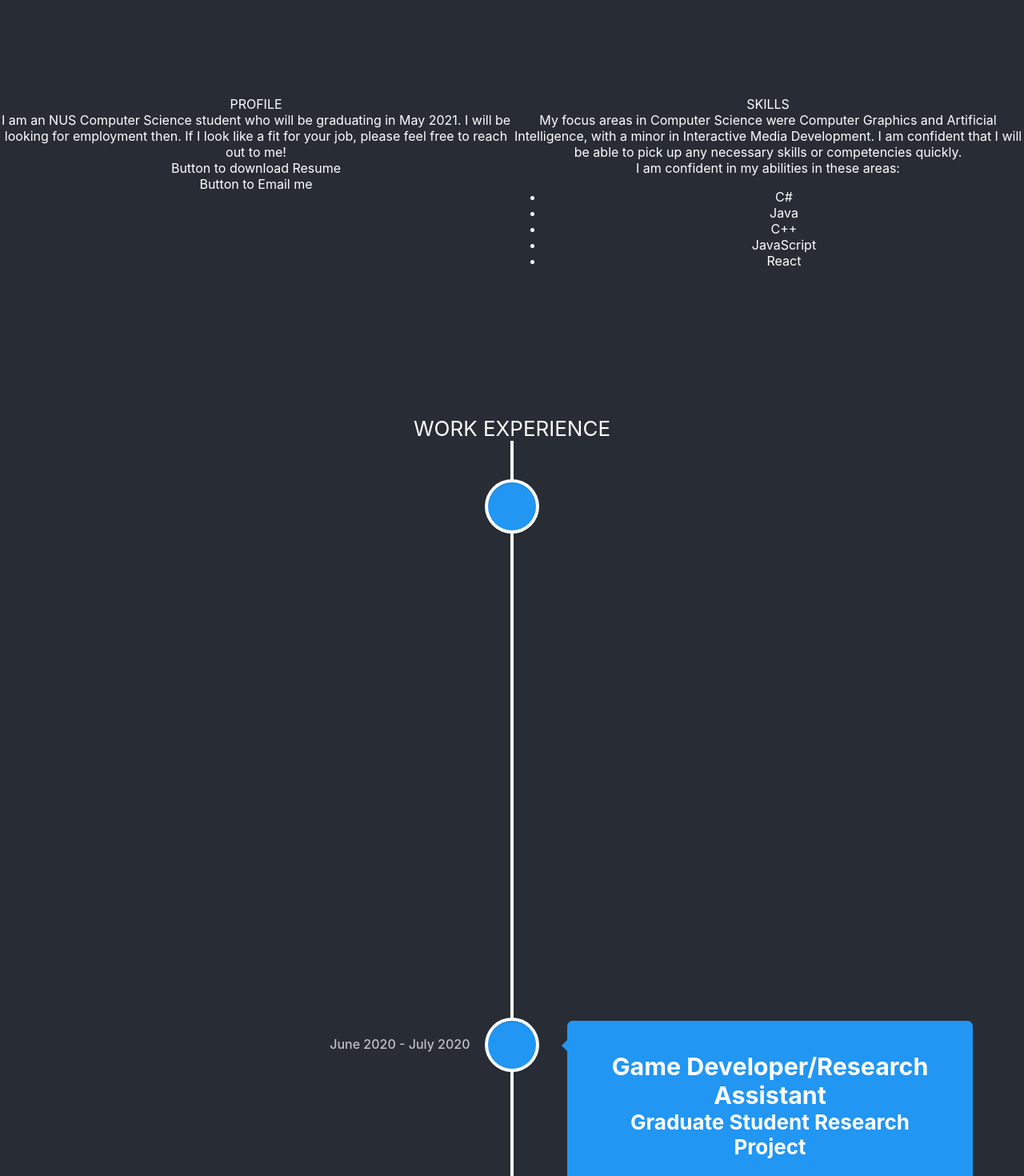
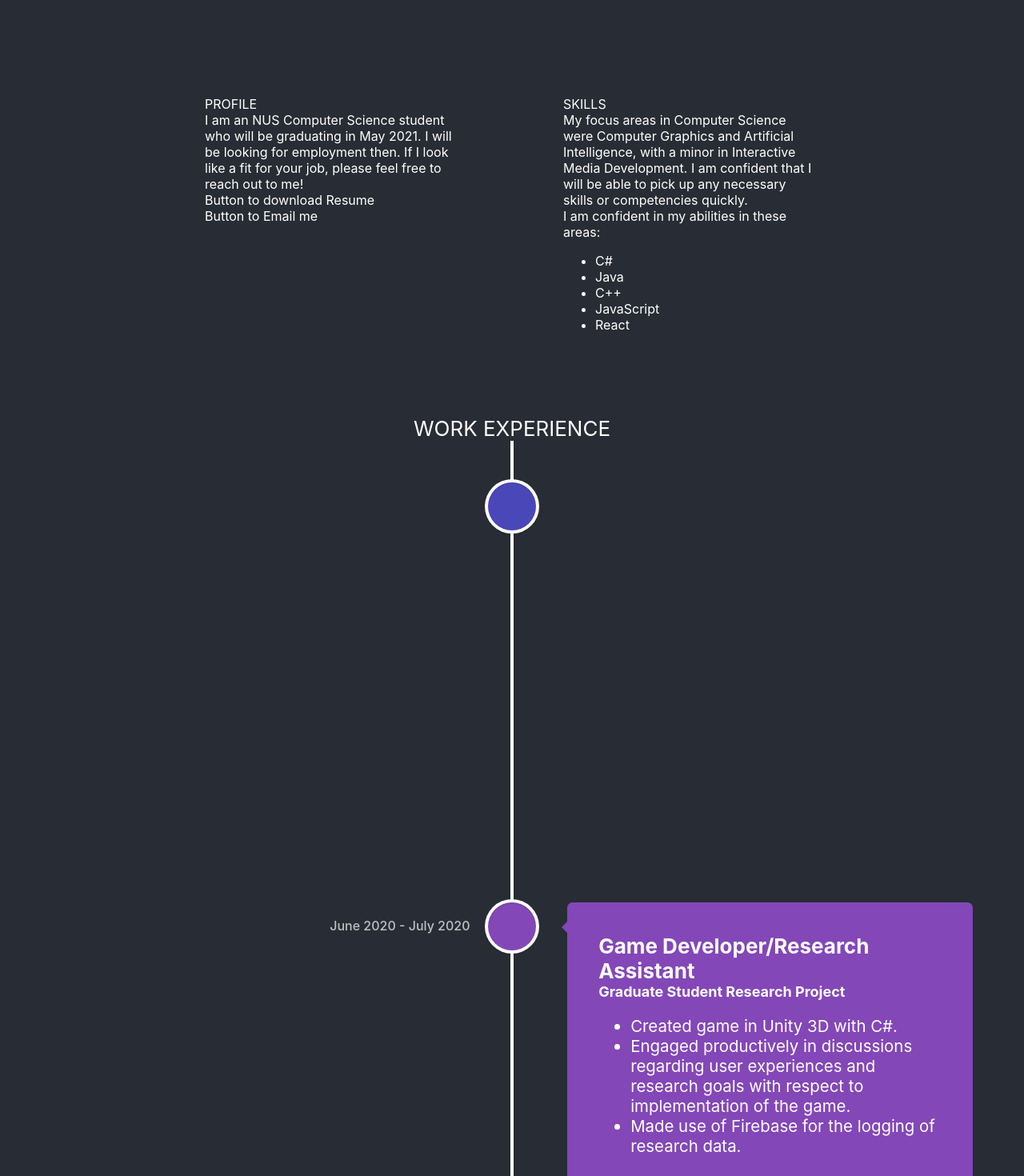
Before and after one commit to ChengGeng97/chenggeng97.github.io, a React (Create React App) app: page / in a window 1280 px wide. Shown: the part 280-1750 px from the top of the page at 80% size. Built offline with nearby package versions, Linux system fonts and the light colour scheme.

Commit message:
feat: Updated Work Experience section

```diff
--- a/src/App.css
+++ b/src/App.css
@@ -33,6 +33,7 @@
   justify-content: center;
   font-size: calc(10px + 2vmin);
   color: white;
+  text-align: left;
 }
 
 .ProfileSkills {
@@ -41,18 +42,39 @@
   color: white;
   display: flex;
   flex-direction: row;
+  padding-left: 15vw;
+  padding-right: 15vw;
+  text-align: left;
 }
 
 .ProfileSkillsColumn {
   float: left;
   flex: 1;
+  padding-left: 5vw;
+  padding-right: 5vw;
+}
+
+.Pain {
+  text-align: left;
+}
+
+.JobTitle {
+  margin: 0;
+  font-size: calc(10px + 2vh);
+}
+
+.JobPlace {
+  margin: 0;
+  font-size: calc(10px + 1vh);
+}
+
+.JobDescription {
+  font-size: calc(10px + 1.3vh);
 }
 
 .App-link {
   color: #61dafb;
 }
-
-
 
 @keyframes App-logo-spin {
   from {
--- a/src/WorkExperienceSection.js
+++ b/src/WorkExperienceSection.js
@@ -9,14 +9,14 @@ export function WorkExperienceSection() {
       <VerticalTimeline>
         <VerticalTimelineElement
           className="vertical-timeline-element--work"
-          contentStyle={{ background: 'rgb(33, 150, 243)', color: '#fff' }}
-          contentArrowStyle={{ borderRight: '7px solid  rgb(33, 150, 243)' }}
+          contentStyle={{ background: 'rgb(74, 71, 184)', color: '#fff' }}
+          contentArrowStyle={{ borderRight: '7px solid  rgb(74, 71, 184)' }}
           date="January 2021 - June 2021"
-          iconStyle={{ background: 'rgb(33, 150, 243)', color: '#fff' }}
+          iconStyle={{ background: 'rgb(74, 71, 184)', color: '#fff' }}
         >
-          <h3 className="vertical-timeline-element-title">UI Developer</h3>
-          <h4 className="vertical-timeline-element-subtitle">SourceAcademy</h4>
-          <ul>
+          <h3 className="JobTitle">UI Developer</h3>
+          <h4 className="JobPlace">SourceAcademy</h4>
+          <ul className="JobDescription">
             <li>Programmed interface using Javascript and React.</li>
             <li>Implemented feature to allow students and tutors to save their work through GitHub.</li>
             <li>Made use of prototyping tools such as Figma to demonstrate UI ideas.</li>
@@ -26,14 +26,14 @@ export function WorkExperienceSection() {
 
         <VerticalTimelineElement
           className="vertical-timeline-element--work"
-          contentStyle={{ background: 'rgb(33, 150, 243)', color: '#fff' }}
-          contentArrowStyle={{ borderRight: '7px solid  rgb(33, 150, 243)' }}
+          contentStyle={{ background: 'rgb(131, 71, 184)', color: '#fff' }}
+          contentArrowStyle={{ borderRight: '7px solid  rgb(131, 71, 184)' }}
           date="June 2020 - July 2020"
-          iconStyle={{ background: 'rgb(33, 150, 243)', color: '#fff' }}
+          iconStyle={{ background: 'rgb(131, 71, 184)', color: '#fff' }}
         >
-          <h3 className="vertical-timeline-element-title">Game Developer/Research Assistant</h3>
-          <h4 className="vertical-timeline-element-subtitle">Graduate Student Research Project</h4>
-          <ul>
+          <h3 className="JobTitle">Game Developer/Research Assistant</h3>
+          <h4 className="JobPlace">Graduate Student Research Project</h4>
+          <ul className="JobDescription">
             <li>Created game in Unity 3D with C#.</li>
             <li>Engaged productively in discussions regarding user experiences and research goals with respect to implementation of the game.</li>
             <li>Made use of Firebase for the logging of research data.</li>
```
